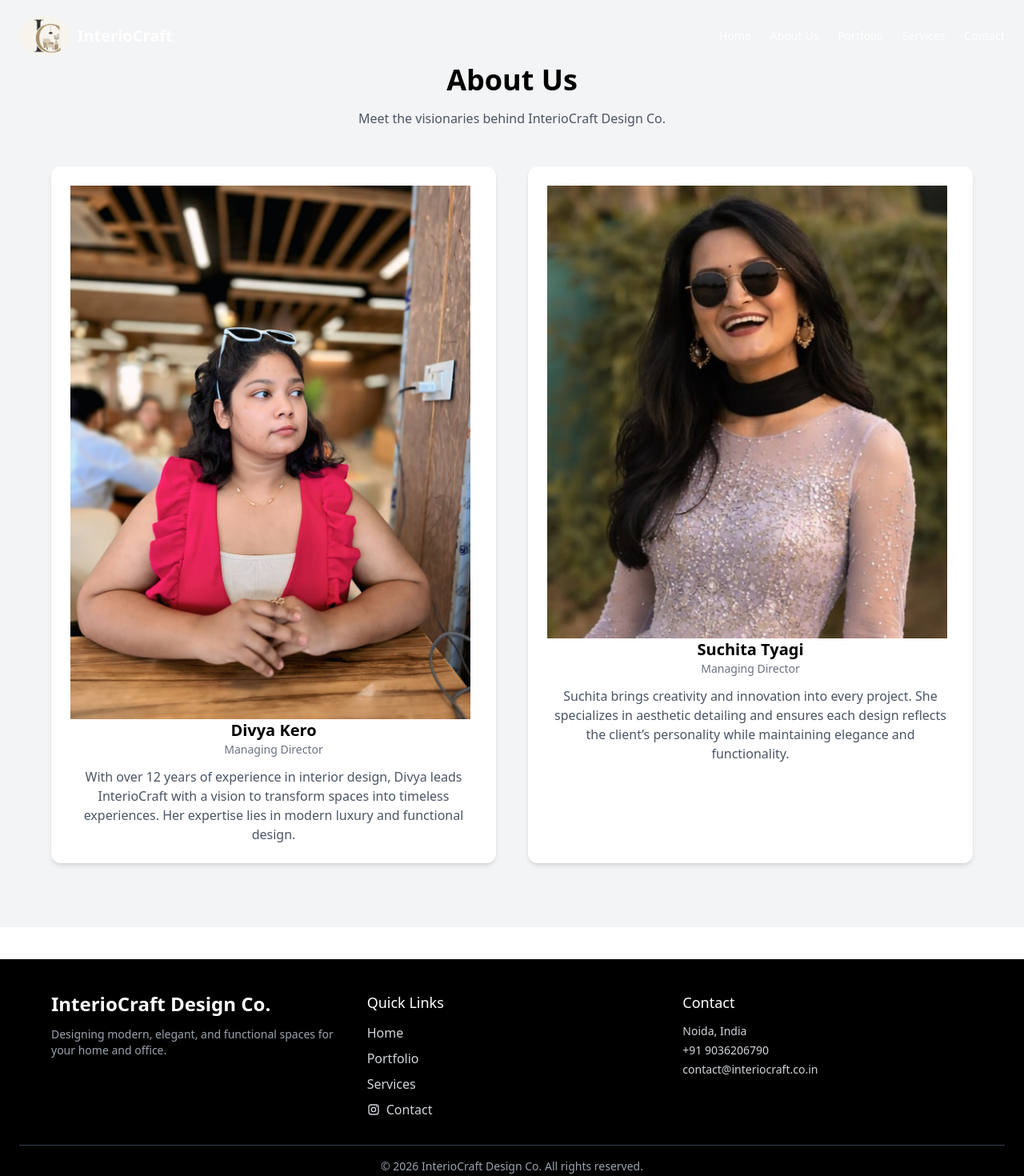
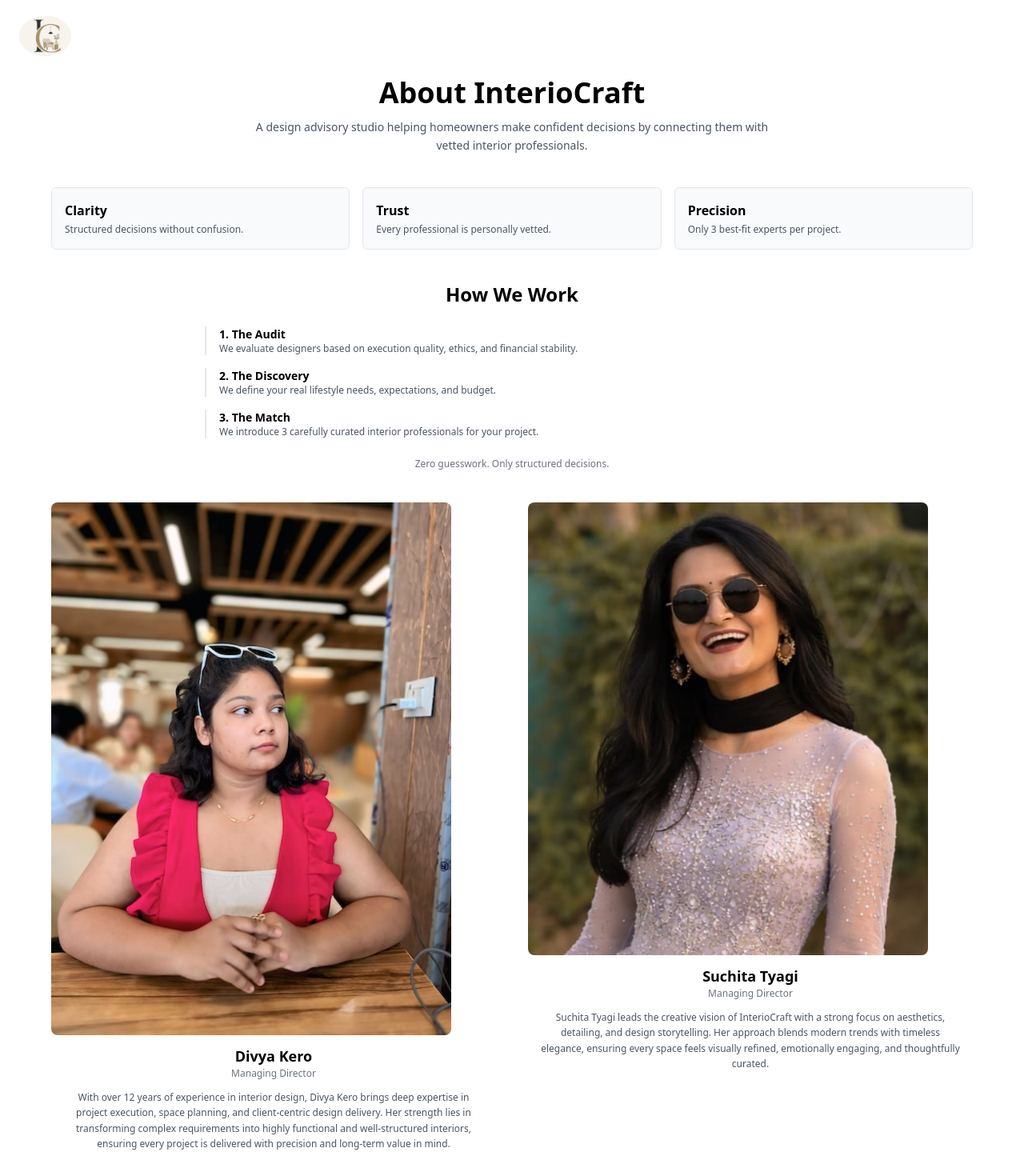
Before and after one commit to nitinsuchityagi-lang/interiocraft, a Next.js app: page /about in a window 1280 px wide. Shown: the top 1470 px of the page at 80% size. Built offline with nearby package versions, Linux system fonts and the light colour scheme.

Commit message:
About us
About us

```diff
--- a/app/about/page.tsx
+++ b/app/about/page.tsx
@@ -2,55 +2,142 @@ import Image from "next/image"
 
 export default function AboutPage() {
   return (
-    <section className="min-h-screen py-20 px-6 bg-gray-100">
-      <div className="max-w-6xl mx-auto text-center">
+    <section className="min-h-screen pt-24 pb-14 px-6 bg-white text-black">
 
-        {/* Heading */}
-        <h1 className="text-4xl font-bold mb-4">About Us</h1>
-        <p className="text-gray-600 mb-12">
-          Meet the visionaries behind InterioCraft Design Co.
-        </p>
+      <div className="max-w-6xl mx-auto">
 
-        {/* Directors */}
-        <div className="grid md:grid-cols-2 gap-10">
+        {/* HERO */}
+        <div className="text-center mb-10">
+          <h1 className="text-4xl font-semibold text-black mb-3">
+            About InterioCraft
+          </h1>
 
-          {/* Director 1 */}
-          <div className="bg-white rounded-xl shadow-md p-6">
-            <Image
-              src="/images/director1.jpg"
-              alt="Managing Director"
-              width={500}
-              height={300}
-              className="object-contain max-h-full"
-            />
-            <h3 className="text-xl font-semibold">Divya Kero</h3>
-            <p className="text-sm text-gray-500 mb-3">Managing Director</p>
-            <p className="text-gray-600">
-              With over 12 years of experience in interior design, Divya leads
-              InterioCraft with a vision to transform spaces into timeless
-              experiences. Her expertise lies in modern luxury and functional design.
+          <p className="text-gray-600 max-w-2xl mx-auto text-sm leading-relaxed">
+            A design advisory studio helping homeowners make confident decisions
+            by connecting them with vetted interior professionals.
+          </p>
+        </div>
+
+        {/* VALUE STRIP */}
+        <div className="grid md:grid-cols-3 gap-4 mb-10">
+
+          <div className="border rounded-md p-4 bg-gray-50">
+            <h3 className="font-semibold text-black">Clarity</h3>
+            <p className="text-xs text-gray-600 mt-1">
+              Structured decisions without confusion.
             </p>
           </div>
 
-          {/* Director 2 */}
-          <div className="bg-white rounded-xl shadow-md p-6">
-            <Image
-              src="/images/director2.jpg"
-              alt="Managing Director"
-              width={500}
-              height={300}
-              className="object-contain max-h-full"
-            />
-            <h3 className="text-xl font-semibold">Suchita Tyagi</h3>
-            <p className="text-sm text-gray-500 mb-3">Managing Director</p>
-            <p className="text-gray-600">
-              Suchita brings creativity and innovation into every project. She specializes
-              in aesthetic detailing and ensures each design reflects the client’s personality
-              while maintaining elegance and functionality.
+          <div className="border rounded-md p-4 bg-gray-50">
+            <h3 className="font-semibold text-black">Trust</h3>
+            <p className="text-xs text-gray-600 mt-1">
+              Every professional is personally vetted.
+            </p>
+          </div>
+
+          <div className="border rounded-md p-4 bg-gray-50">
+            <h3 className="font-semibold text-black">Precision</h3>
+            <p className="text-xs text-gray-600 mt-1">
+              Only 3 best-fit experts per project.
             </p>
           </div>
 
         </div>
+
+        {/* HOW WE WORK */}
+        <div className="mb-10">
+
+          <h2 className="text-2xl font-semibold text-center mb-6">
+            How We Work
+          </h2>
+
+          <div className="space-y-4 max-w-3xl mx-auto">
+
+            <div className="border-l-2 border-gray-200 pl-4">
+              <h3 className="font-semibold text-black text-sm">
+                1. The Audit
+              </h3>
+              <p className="text-gray-600 text-xs">
+                We evaluate designers based on execution quality, ethics, and financial stability.
+              </p>
+            </div>
+
+            <div className="border-l-2 border-gray-200 pl-4">
+              <h3 className="font-semibold text-black text-sm">
+                2. The Discovery
+              </h3>
+              <p className="text-gray-600 text-xs">
+                We define your real lifestyle needs, expectations, and budget.
+              </p>
+            </div>
+
+            <div className="border-l-2 border-gray-200 pl-4">
+              <h3 className="font-semibold text-black text-sm">
+                3. The Match
+              </h3>
+              <p className="text-gray-600 text-xs">
+                We introduce 3 carefully curated interior professionals for your project.
+              </p>
+            </div>
+
+          </div>
+
+          <p className="text-center text-gray-500 text-xs mt-6">
+            Zero guesswork. Only structured decisions.
+          </p>
+
+        </div>
+
+        {/* DIRECTORS */}
+        <div className="grid md:grid-cols-2 gap-10">
+
+          {/* Divya */}
+          <div className="text-center">
+            <Image
+              src="/images/director1.jpg"
+              alt="Divya Kero"
+              width={500}
+              height={320}
+              className="rounded-lg object-cover"
+            />
+            <h3 className="text-lg font-semibold mt-3 text-black">
+              Divya Kero
+            </h3>
+            <p className="text-gray-500 text-xs">Managing Director</p>
+
+            <p className="text-gray-600 text-xs mt-3 leading-relaxed px-4">
+              With over 12 years of experience in interior design, Divya Kero brings deep expertise
+              in project execution, space planning, and client-centric design delivery.
+              Her strength lies in transforming complex requirements into highly functional and
+              well-structured interiors, ensuring every project is delivered with precision and
+              long-term value in mind.
+            </p>
+          </div>
+
+          {/* Suchita */}
+          <div className="text-center">
+            <Image
+              src="/images/director2.jpg"
+              alt="Suchita Tyagi"
+              width={500}
+              height={320}
+              className="rounded-lg object-cover"
+            />
+            <h3 className="text-lg font-semibold mt-3 text-black">
+              Suchita Tyagi
+            </h3>
+            <p className="text-gray-500 text-xs">Managing Director</p>
+
+            <p className="text-gray-600 text-xs mt-3 leading-relaxed px-4">
+              Suchita Tyagi leads the creative vision of InterioCraft with a strong focus on
+              aesthetics, detailing, and design storytelling. Her approach blends modern trends
+              with timeless elegance, ensuring every space feels visually refined, emotionally
+              engaging, and thoughtfully curated.
+            </p>
+          </div>
+
+        </div>
+
       </div>
     </section>
   )
--- a/app/components/About.tsx
+++ b/app/components/About.tsx
@@ -1,50 +1,134 @@
 export default function About() {
   return (
-    <section id="about" className="py-20 px-6 bg-gray-100">
-      <div className="max-w-6xl mx-auto text-center">
+    <section id="about" className="py-24 px-6 bg-white">
+      <div className="max-w-6xl mx-auto">
 
-        {/* Heading */}
-        <h2 className="text-4xl font-bold mb-4">About Us</h2>
-        <p className="text-gray-600 mb-12">
-          Crafting elegant interiors with passion, precision, and purpose.
-        </p>
+        {/* HERO INTRO */}
+        <div className="text-center mb-20">
+          <h2 className="text-5xl font-light tracking-wide mb-6">
+            About InterioCraft
+          </h2>
 
-        {/* Directors Section */}
-        <div className="grid md:grid-cols-2 gap-10">
+          <p className="text-gray-600 text-lg max-w-3xl mx-auto leading-relaxed">
+            We are not an interior execution company. We are a design advisory
+            studio that helps homeowners make confident, informed decisions by
+            connecting them with the right interior experts.
+          </p>
+        </div>
+
+        {/* VALUE STATEMENT BLOCK */}
+        <div className="grid md:grid-cols-3 gap-10 mb-24 text-center">
+
+          <div className="p-6 border border-gray-100 rounded-xl">
+            <h3 className="text-xl font-medium mb-3">Clarity</h3>
+            <p className="text-gray-600 text-sm leading-relaxed">
+              We remove confusion from design decisions by structuring your project with expert guidance.
+            </p>
+          </div>
+
+          <div className="p-6 border border-gray-100 rounded-xl">
+            <h3 className="text-xl font-medium mb-3">Trust</h3>
+            <p className="text-gray-600 text-sm leading-relaxed">
+              Every designer is personally vetted for quality, ethics, and financial stability.
+            </p>
+          </div>
+
+          <div className="p-6 border border-gray-100 rounded-xl">
+            <h3 className="text-xl font-medium mb-3">Precision</h3>
+            <p className="text-gray-600 text-sm leading-relaxed">
+              We match you only with professionals aligned to your budget and lifestyle.
+            </p>
+          </div>
+
+        </div>
+
+        {/* HOW WE WORK */}
+        <div className="mb-24">
+
+          <h3 className="text-3xl font-light text-center mb-14">
+            How We Work
+          </h3>
+
+          <div className="space-y-12 max-w-4xl mx-auto">
+
+            <div className="border-l-2 border-gray-200 pl-6">
+              <h4 className="text-lg font-semibold mb-2">1. The Audit</h4>
+              <p className="text-gray-600 leading-relaxed">
+                We personally evaluate and shortlist interior professionals across Bangalore
+                based on execution quality, ethics, and financial credibility.
+              </p>
+            </div>
+
+            <div className="border-l-2 border-gray-200 pl-6">
+              <h4 className="text-lg font-semibold mb-2">2. The Discovery</h4>
+              <p className="text-gray-600 leading-relaxed">
+                We understand your lifestyle, space requirements, and real budget to define
+                what actually makes sense — not just what looks good.
+              </p>
+            </div>
+
+            <div className="border-l-2 border-gray-200 pl-6">
+              <h4 className="text-lg font-semibold mb-2">3. The Match</h4>
+              <p className="text-gray-600 leading-relaxed">
+                We introduce you to 3 carefully selected experts best suited for your project.
+              </p>
+            </div>
+
+          </div>
+
+          <p className="text-center text-gray-500 mt-10 max-w-2xl mx-auto">
+            The result is simple — clarity, confidence, and zero guesswork.
+            Our advisory is offered at no cost, because your home deserves decisions
+            built on trust, not trial and error.
+          </p>
+
+          <p className="text-center mt-6 text-black font-medium">
+            Stop the guesswork. Start with experts.
+          </p>
+
+        </div>
+
+        {/* FOUNDERS SECTION */}
+        <div className="mb-10 text-center">
+          <h3 className="text-3xl font-light mb-14">
+            Leadership
+          </h3>
+        </div>
+
+        <div className="grid md:grid-cols-2 gap-12">
 
           {/* Director 1 */}
-          <div className="bg-white rounded-xl shadow-md p-6">
+          <div className="text-center">
             <img
               src="/images/director1.jpg"
-              alt="Managing Director"
-              className="w-full h-[300px] object-cover rounded-lg mb-4"
+              alt="Director"
+              className="w-full h-[360px] object-cover rounded-xl mb-6"
             />
-            <h3 className="text-xl font-semibold">Divya Kero</h3>
-            <p className="text-sm text-gray-500 mb-3">Managing Director</p>
-            <p className="text-gray-600">
-              With over 12 years of experience in interior design, Amit leads
-              InterioCraft with a vision to transform spaces into timeless
-              experiences. His expertise lies in modern luxury and functional design.
+            <h4 className="text-xl font-semibold">Divya Kero</h4>
+            <p className="text-gray-500 text-sm mb-4">Managing Director</p>
+            <p className="text-gray-600 leading-relaxed">
+              With over a decade of experience, Divya leads the advisory vision of InterioCraft,
+              focusing on structured design decisions and premium client experience.
             </p>
           </div>
 
           {/* Director 2 */}
-          <div className="bg-white rounded-xl shadow-md p-6">
+          <div className="text-center">
             <img
               src="/images/director2.jpg"
-              alt="Creative Director"
-              className="w-full h-[300px] object-cover rounded-lg mb-4"
+              alt="Director"
+              className="w-full h-[360px] object-cover rounded-xl mb-6"
             />
-            <h3 className="text-xl font-semibold">Suchita Tyagi</h3>
-            <p className="text-sm text-gray-500 mb-3">Creative Director</p>
-            <p className="text-gray-600">
-              Neha brings creativity and innovation into every project. She specializes
-              in aesthetic detailing and ensures each design reflects the client’s personality
-              while maintaining elegance and functionality.
+            <h4 className="text-xl font-semibold">Suchita Tyagi</h4>
+            <p className="text-gray-500 text-sm mb-4">Creative Director</p>
+            <p className="text-gray-600 leading-relaxed">
+              Suchita brings refined aesthetic direction and ensures every recommendation
+              aligns with both functionality and visual excellence.
             </p>
           </div>
 
         </div>
+
       </div>
     </section>
   )
```
Also changed, not shown: public/images/director1 copy.jpg (added), public/images/director1.jpg.
